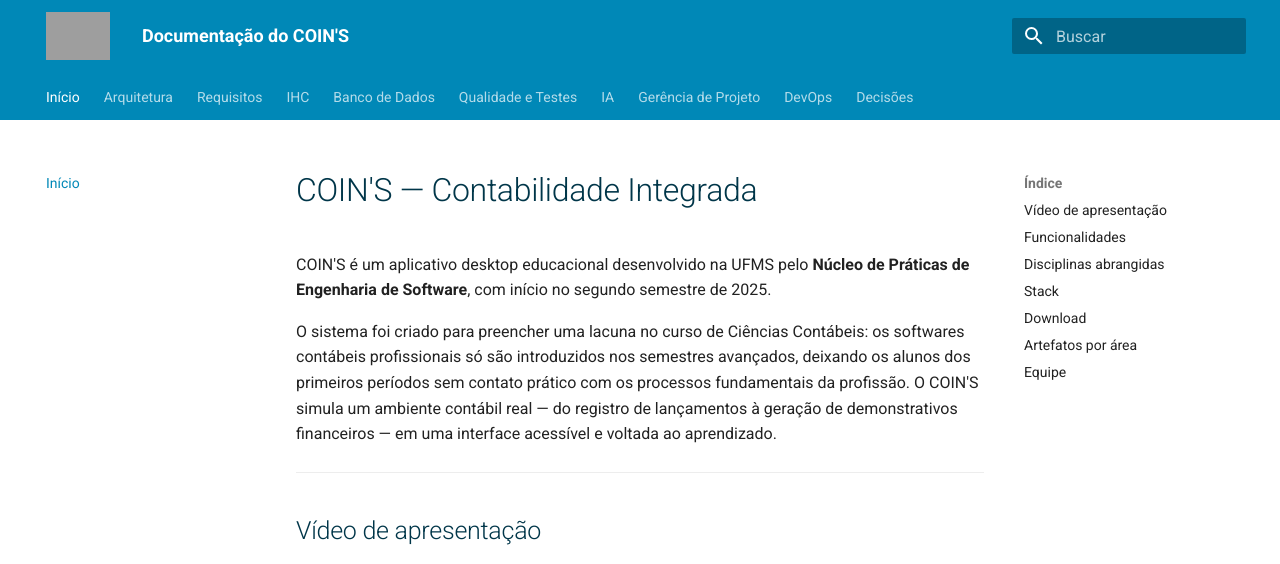
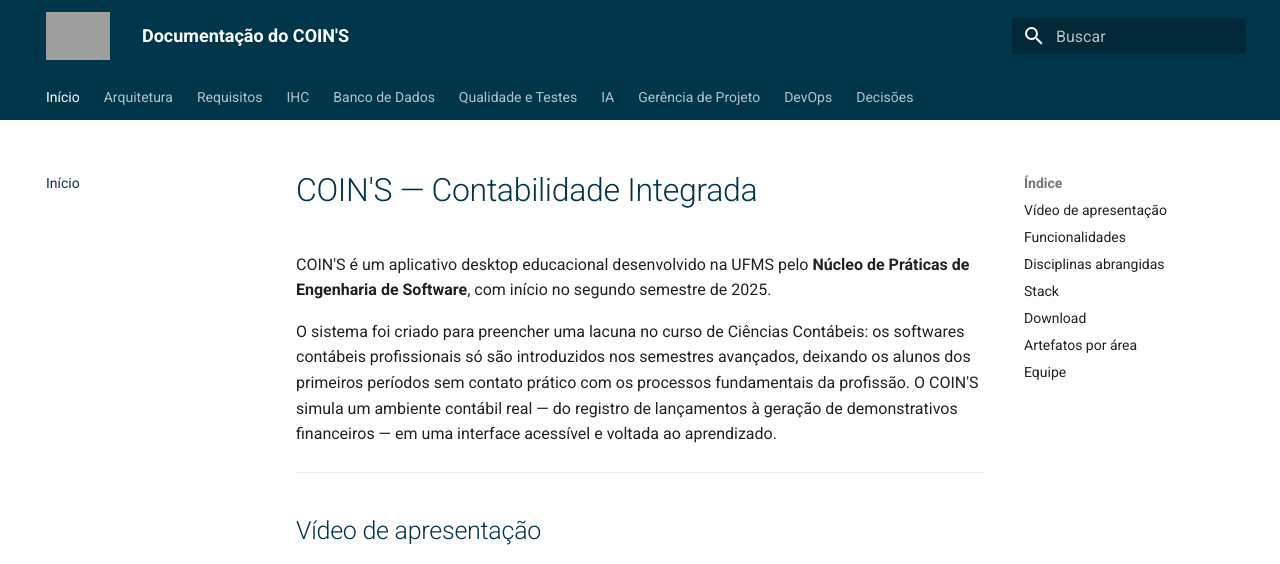
Before and after one commit to NES-Contabilidade-Integrada/doc-coins2026.1, an MkDocs documentation site: the page built from docs/index.md, in a window 1280 px wide and 1400 px high. Shown: the top 564 px of the window. Built offline with MkDocs 1.6.1 and Material for MkDocs 9.7.7, drawn with Linux system fonts in a browser that asks for light colours; grey boxes are pictures that could not be loaded.

Commit message:
fix(ui): change header color to #003649
Co-Authored-By: Claude Sonnet 4.6 <noreply@anthropic.com>

```diff
--- a/docs/stylesheets/extra.css
+++ b/docs/stylesheets/extra.css
@@ -1,7 +1,7 @@
 :root {
-  --md-primary-fg-color: #0088B7;
-  --md-primary-fg-color--light: #29a8d4;
-  --md-primary-fg-color--dark: #006b91;
+  --md-primary-fg-color: #003649;
+  --md-primary-fg-color--light: #005270;
+  --md-primary-fg-color--dark: #002233;
   --md-accent-fg-color: #0088B7;
 }
 
```
